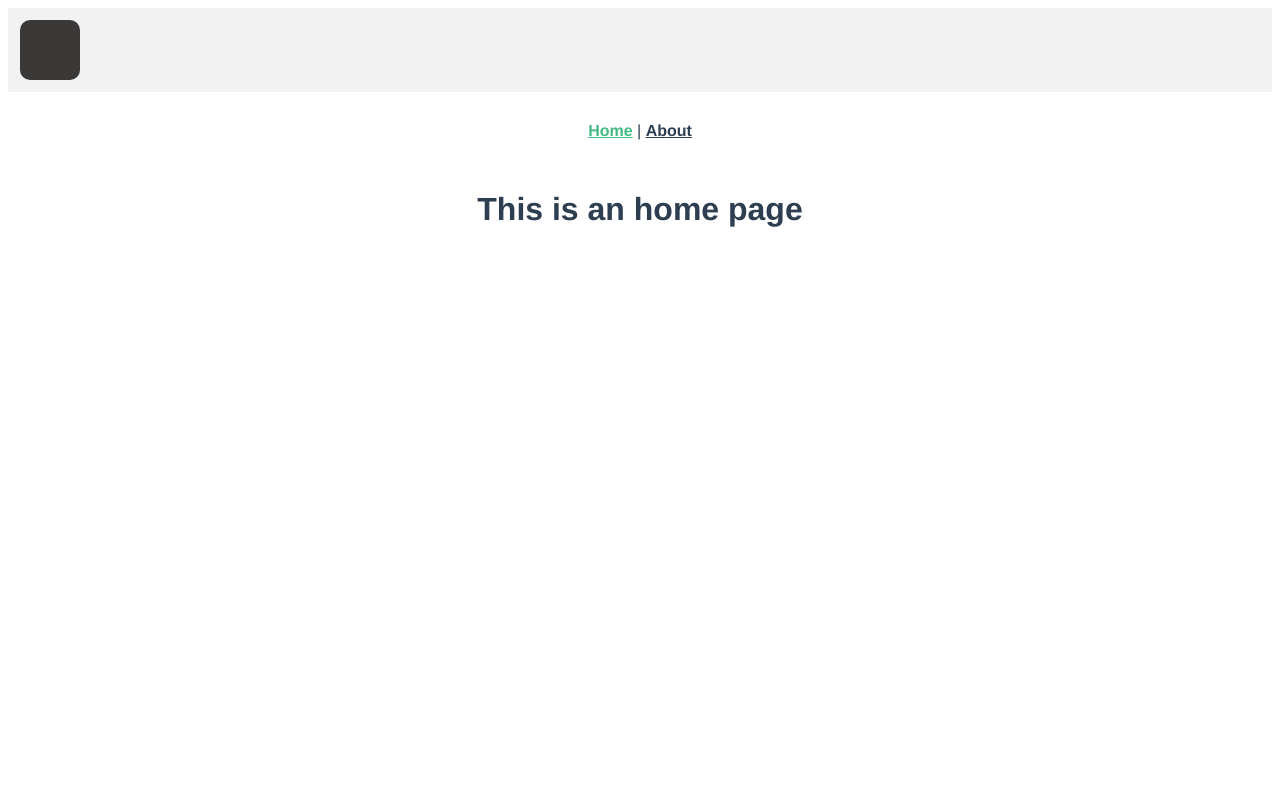
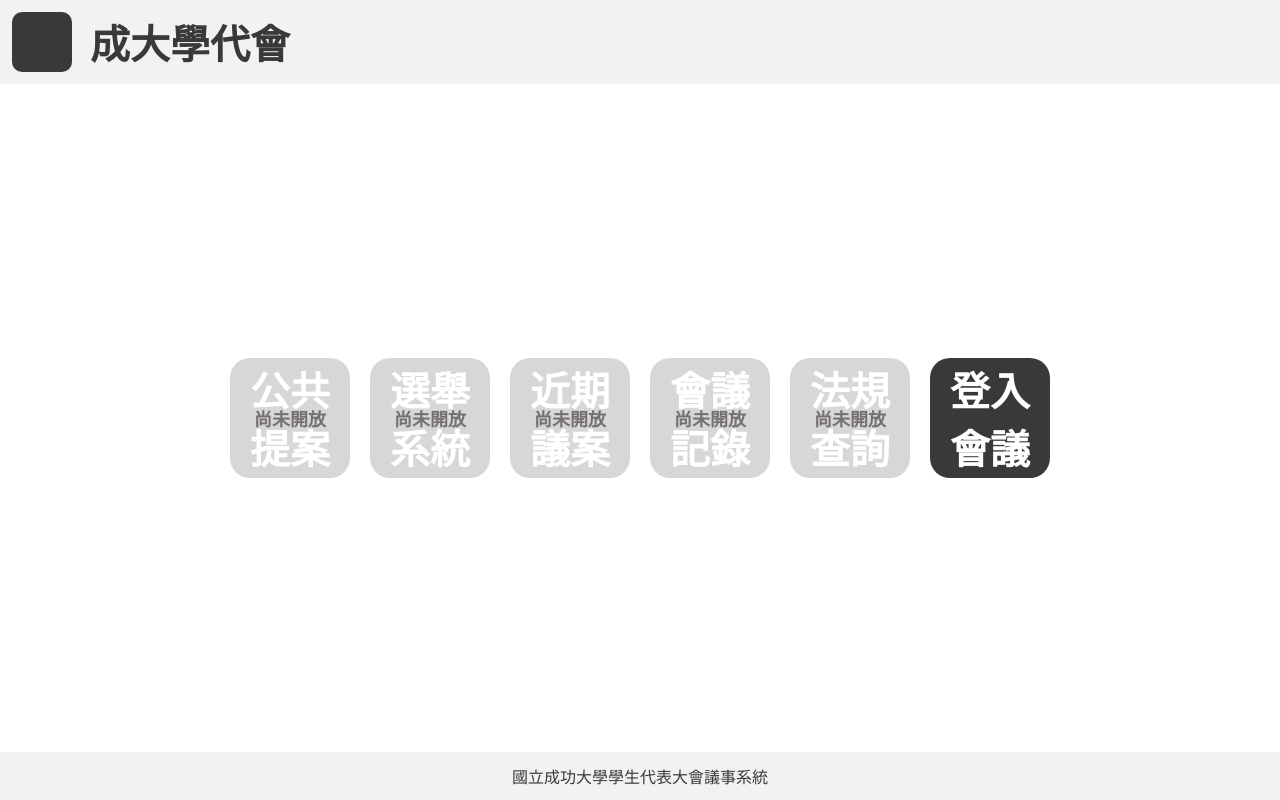
Before and after one commit to a86101102/Council, a Vue app: page /#/ in a window 1280 px wide. Built offline with nearby package versions, Linux system fonts and the light colour scheme.

Commit message:
Finish Navbar,Bottombar,Home page,ConferenceChoose page. Add bootstrap to project

```diff
--- a/package.json
+++ b/package.json
@@ -8,6 +8,7 @@
     "lint": "vue-cli-service lint"
   },
   "dependencies": {
+    "bootstrap": "^4.4.1",
     "core-js": "^3.4.3",
     "vue": "^2.6.10",
     "vue-router": "^3.1.3",
--- a/src/App.vue
+++ b/src/App.vue
@@ -1,45 +1,41 @@
 <template>
   <div id="app">
     <Navbar/>
-    <div id="nav">
-      <router-link to="/">Home</router-link> |
-      <router-link to="/about">About</router-link>
+    <div id="main" class="container">
+      <router-view/>
     </div>
-    <router-view/>
-
+    <Bottombar/>
   </div>
 </template>
 
 <script>
 import Navbar from '@/layout/components/Navbar.vue'
+import Bottombar from '@/layout/components/Bottombar.vue'
 
 export default {
-  name: 'about',
+  name: 'app',
   components: {
-    Navbar
+    Navbar,
+    Bottombar,
   }
 }
 </script>
 
 <style lang="scss">
 #app {
-  font-family: 'Avenir', Helvetica, Arial, sans-serif;
+  font-family: '微軟正黑體', Helvetica, Arial, sans-serif;
   -webkit-font-smoothing: antialiased;
   -moz-osx-font-smoothing: grayscale;
   text-align: center;
-  color: #2c3e50;
+  color: $primary;
 }
 
-#nav {
-  padding: 30px;
-
-  a {
-    font-weight: bold;
-    color: #2c3e50;
-
-    &.router-link-exact-active {
-      color: #42b983;
-    }
-  }
+#main {
+  margin-top: 84px;
+  margin-bottom: 48px;
+  min-height: calc(100vh - 132px);
+  display: flex;
+  flex-direction: column;
+  align-items: center;
 }
 </style>
--- /dev/null
+++ b/src/layout/components/Bottombar.vue
@@ -0,0 +1,24 @@
+<template>
+  <div class="bottombar">
+    <p>國立成功大學學生代表大會議事系統</p>
+  </div>
+</template>
+
+<script>
+export default {
+  name: 'Bottombar',
+}
+</script>
+
+<style scoped lang="scss">
+.bottombar{
+  height: 48px;
+  width: 100%;
+  display: flex;
+  justify-content: center;
+  align-items: center;
+  position: fixed;
+  bottom: 0;
+  background-color: $secondary;
+}
+</style>
--- a/src/layout/components/Navbar.vue
+++ b/src/layout/components/Navbar.vue
@@ -1,27 +1,53 @@
 <template>
   <div class="navbar">
     <div class="navbar__icon"></div>
+    <h1 class="navbar__title">{{page_name}}</h1>
+    <!-- <div>
+      <router-link to="/">Home</router-link> |
+      <router-link to="/conference_choose">Conference</router-link>
+    </div> -->
   </div>
 </template>
 
 <script>
 export default {
   name: 'Navbar',
+  props:{
+    page_name:{
+      default:"成大學代會",
+    },
+  }
 }
 </script>
 
 <style scoped lang="scss">
 .navbar{
-  // height: 64px;
-  background-color: #f2f2f2;
+  position: fixed;
+  top: 0;
+  z-index: 1;
+  width: 100%;
+  background-color: $secondary;
   padding: 12px;
   display: flex;
   align-items: center;
-  &__icon{
+  .navbar__icon{
     width:60px;
     height:60px;
-    background-color: #3b3838;
+    background-color: $primary;
     border-radius: 10px;
+  }
+  h1.navbar__title{
+    font-size: $text_l;
+    font-weight: 700;
+    margin: 0;
+    margin-left: 18px;
+  }
+  a {
+    font-weight: bold;
+    color: #2c3e50;
+    &.router-link-exact-active {
+      color: #42b983;
+    }
   }
 }
 
--- a/src/main.js
+++ b/src/main.js
@@ -3,6 +3,9 @@ import App from './App.vue'
 import router from './router'
 import store from './store'
 
+
+// css
+import './styles/style.scss';
 Vue.config.productionTip = false
 
 new Vue({
--- a/src/router/index.js
+++ b/src/router/index.js
@@ -11,12 +11,12 @@ const routes = [
     component: Home
   },
   {
-    path: '/about',
-    name: 'about',
+    path: '/conference_choose',
+    name: 'conference_choose',
     // route level code-splitting
     // this generates a separate chunk (about.[hash].js) for this route
     // which is lazy-loaded when the route is visited.
-    component: () => import(/* webpackChunkName: "about" */ '../views/About.vue')
+    component: () => import(/* webpackChunkName: "about" */ '../views/ConferenceChoose.vue')
   }
 ]
 
--- /dev/null
+++ b/src/styles/_variables.scss
@@ -0,0 +1,12 @@
+//=====顏色部分=====
+$primary:#3b3838;   //首頁按鈕
+$secondary:#f2f2f2; //Navbar,Bottombar
+
+$title1:#767171;
+$title2:#a6a6a6;
+$title3:#d0cece;
+//=====字的部分=====
+$text_l: 40px;  //ppt裡的大標
+$text_m: 30px;  //ppt裡的中標
+$text_s: 24px;  //ppt裡的小標
+$text  : 16px;  //ppt裡10.5大小字體就當16px
--- /dev/null
+++ b/src/styles/style.scss
@@ -0,0 +1,14 @@
+@import '~bootstrap/scss/bootstrap-grid';
+
+*{
+  box-sizing: border-box;
+}
+
+body{
+  margin: 0;
+}
+
+h1,h2,h3,h4,h5,h6{
+  margin-top: 0;
+  margin-bottom: 0.5rem;
+}
--- a/src/views/About.vue
+++ /dev/null
@@ -1,14 +0,0 @@
-<template>
-  <div class="about">
-    <h1>This is an about page</h1>
-  </div>
-</template>
-
-<script>
-export default {
-  name: 'about',
-  components: {
-
-  }
-}
-</script>
--- /dev/null
+++ b/src/views/ConferenceChoose.vue
@@ -0,0 +1,76 @@
+<template>
+  <div class="conference_choose">
+    <p>請選擇會議</p>
+    <div class="conference_list">
+      <div class="conference_item">
+        <div class="item_block">
+          <h2 class="item_block__session">108學年度第一會期</h2>
+          <h2 class="item_block__name">第一次財委會</h2>
+          <div class="item_block__time">108.09.23 19:00 開放登入</div>
+        </div>
+        <p class="item_authority">權限：第四十三期學生代表大會 財委</p>
+      </div>
+    </div>
+  </div>
+</template>
+
+<script>
+export default {
+  name: 'ConferenceChoose',
+  components: {
+
+  }
+}
+</script>
+
+<style scoped lang="scss">
+.conference_choose{
+  width: 100%;
+  flex-grow: 1;
+  &>p{
+    font-size: $text_s;
+    margin-bottom: 0;
+  }
+}
+.conference_list{
+  width: 100%;
+  display: flex;
+  flex-direction: column;
+  align-items: center;
+}
+
+.conference_item{
+  width: 100%;
+  display: flex;
+  flex-direction: column;
+  align-items: center;
+  margin-top:28px;
+}
+
+.item_block{
+  width: 100%;
+  max-width: 360px;
+  display: flex;
+  flex-direction: column;
+  align-items: center;
+  background-color: $primary;
+  border-radius: 20px;
+  color: #fff;
+  padding: 10px;
+  &__session{
+    font-size: $text_m;
+    margin-bottom: 0;
+  }
+  &__name{
+    font-size: 34px;
+    letter-spacing:5px;
+  }
+  &__time{
+    color: $title1;
+    width: calc(100% - 40px);
+    padding: 2px 20px;
+    border-radius: 5px;
+    background-color: $secondary;
+  }
+}
+</style>
--- a/src/views/Home.vue
+++ b/src/views/Home.vue
@@ -1,6 +1,14 @@
 <template>
   <div class="home">
-    <h1>This is an home page</h1>
+    <router-link :to="item[1]" tag="div" class="home__block_link" :class="{unopened : !item[1]}" v-for="(item, index) in home_link" :key="index">
+      {{item[0]}}
+    </router-link>
+    <!-- <router-link to="/" tag="div" class="block_link unopened">公共提案</router-link>
+    <router-link to="/" tag="div" class="block_link unopened">選舉系統</router-link>
+    <router-link to="/" tag="div" class="block_link unopened">近期議案</router-link>
+    <router-link to="/" tag="div" class="block_link unopened">會議記錄</router-link>
+    <router-link to="/" tag="div" class="block_link unopened">法規查詢</router-link>
+    <router-link to="/about" tag="div" class="block_link">登入會議</router-link> -->
   </div>
 </template>
 
@@ -9,9 +17,70 @@
 // import HelloWorld from '@/components/HelloWorld.vue'
 
 export default {
-  name: 'home',
-  components: {
+  name: 'Home',
+  data() {
+    return {
+      'home_link':[
+        ["公共提案",""],
+        ["選舉系統",""],
+        ["近期議案",""],
+        ["會議記錄",""],
+        ["法規查詢",""],
+        ["登入會議","/conference_choose"]
+      ]
+    }
+  },
+}
+</script>
 
+<style scoped lang="scss">
+.home{
+  display: flex;
+  justify-content: center;
+  align-items: center;
+  align-content: center;
+  flex-wrap: wrap;
+  flex-grow: 1;
+}
+@media (min-width: 768px) {
+  .home{
+    max-width: 510px;
   }
 }
-</script>
+@media (min-width: 989px) {
+  .home{
+    min-width: 860px;
+  }
+}
+.home__block_link{
+  width: 120px;
+  height: 120px;
+  padding: 10px;
+  margin: 10px;
+  display: flex;
+  justify-content: center;
+  align-items: center;
+  border-radius: 20px;
+  background-color: $primary;
+  color: #fff;
+  font-size: $text_l;
+  font-weight: 700;
+  &.unopened{
+    position: relative;
+    &::after{
+      position: absolute;
+      width: 124px;   //比原本的大一點，底層才不會走光
+      height: 124px;
+      top: -2px;
+      left: -2px;
+      background-color: #ffffffcc;
+      display: flex;
+      justify-content: center;
+      align-items: center;
+      content: "尚未開放";
+      font-size: 18px;
+      color: $title1;
+    }
+  }
+}
+</style>
--- /dev/null
+++ b/vue.config.js
@@ -0,0 +1,10 @@
+module.exports = {
+  css: {
+    loaderOptions: {
+      sass: {       //在每個撰寫scss的地方引入變數
+        prependData: `@import "src/styles/_variables.scss";`
+      }
+    }
+  },
+  publicPath:'./',  //輸出於dist時能夠正常用file://方式瀏覽
+};
```
Also changed, not shown: 2 other files (tests, documents, lock files or other folders).
